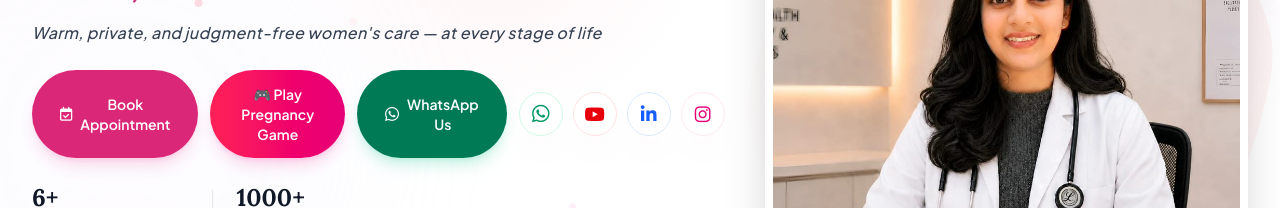
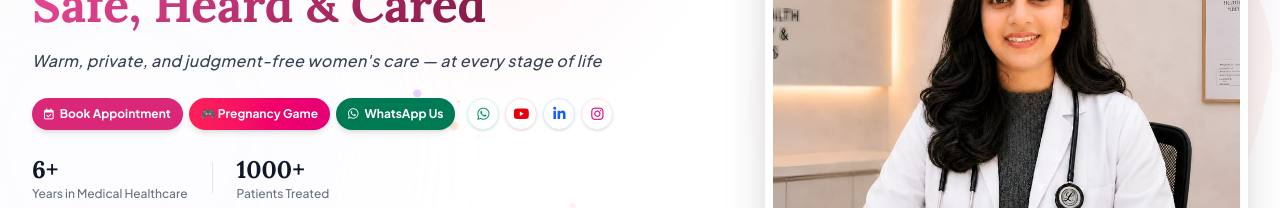
Before and after one commit to sbnimba/dr-vaibhavi-website, a Next.js app: page / in a window 1280 px wide. Shown: the part 328-536 px from the top of the page. Built offline with nearby package versions, Linux system fonts and the light colour scheme; no server answers.

Commit message:
Deploy: Make hero action buttons smaller and fit on a single row

```diff
--- a/src/app/page.tsx
+++ b/src/app/page.tsx
@@ -564,30 +564,30 @@ export default function Home() {
                         Warm, private, and judgment-free women's care — at every stage of life
                     </p>
 
-                    <div className="flex flex-col sm:flex-row gap-3 mt-4 w-full sm:w-auto">
-                        <div className="flex flex-col sm:flex-row gap-3 w-full sm:w-auto">
-                            <a href="#booking-form" className="bg-primary-600 text-white px-7 py-3 sm:py-3.5 rounded-full font-semibold text-xs sm:text-sm text-center hover:bg-primary-700 transition shadow-lg shadow-primary-500/20 flex items-center justify-center gap-2 w-full sm:w-auto">
-                                <i className="fa-regular fa-calendar-check"></i> Book Appointment
+                    <div className="flex flex-row flex-wrap lg:flex-nowrap items-center gap-2 mt-4 w-full">
+                        <div className="flex flex-row items-center gap-1.5 whitespace-nowrap">
+                            <a href="#booking-form" className="bg-primary-600 text-white px-3 py-2 rounded-full font-bold text-[10px] sm:text-xs text-center hover:bg-primary-700 transition shadow-md whitespace-nowrap flex items-center justify-center gap-1.5">
+                                <i className="fa-regular fa-calendar-check text-[11px]"></i> Book Appointment
                             </a>
-                            <Link href="/journey" className="bg-gradient-to-r from-rose-500 to-pink-600 text-white px-7 py-3 sm:py-3.5 rounded-full font-semibold text-xs sm:text-sm text-center hover:shadow-lg transition shadow-lg shadow-pink-500/20 flex items-center justify-center gap-2 w-full sm:w-auto">
-                                🎮 Play Pregnancy Game
+                            <Link href="/journey" className="bg-gradient-to-r from-rose-500 to-pink-600 text-white px-3 py-2 rounded-full font-bold text-[10px] sm:text-xs text-center hover:shadow-md transition shadow-md whitespace-nowrap flex items-center justify-center gap-1">
+                                🎮 Pregnancy Game
                             </Link>
-                            <a href="https://wa.me/919321880359?text=Hello%20Dr.%20Vaibhavi,%20I%20would%20like%20to%20inquire%20about%20an%20appointment." target="_blank" rel="noopener noreferrer" className="bg-emerald-700 hover:bg-emerald-800 text-white px-7 py-3 sm:py-3.5 rounded-full font-semibold text-xs sm:text-sm text-center transition shadow-lg shadow-emerald-500/20 flex items-center justify-center gap-2 w-full sm:w-auto">
-                                <i className="fa-brands fa-whatsapp text-base"></i> WhatsApp Us
+                            <a href="https://wa.me/919321880359?text=Hello%20Dr.%20Vaibhavi,%20I%20would%20like%20to%20inquire%20about%20an%20appointment." target="_blank" rel="noopener noreferrer" className="bg-emerald-700 hover:bg-emerald-800 text-white px-3 py-2 rounded-full font-bold text-[10px] sm:text-xs text-center transition shadow-md whitespace-nowrap flex items-center justify-center gap-1.5">
+                                <i className="fa-brands fa-whatsapp text-xs"></i> WhatsApp Us
                             </a>
                         </div>
-                        <div className="flex items-center justify-center sm:justify-start gap-2.5 pt-1 sm:pt-0">
-                            <a href="https://wa.me/919321880359?text=Hello%20Dr.%20Vaibhavi,%20I%20would%20like%20to%20inquire%20about%20an%20appointment." target="_blank" rel="noopener noreferrer" className="bg-white text-emerald-600 border border-emerald-100 w-11 h-11 rounded-full flex items-center justify-center hover:bg-emerald-50 transition shadow-premium" title="Chat on WhatsApp">
-                                <i className="fa-brands fa-whatsapp text-xl"></i>
+                        <div className="flex items-center gap-1.5 shrink-0 ml-1">
+                            <a href="https://wa.me/919321880359?text=Hello%20Dr.%20Vaibhavi,%20I%20would%20like%20to%20inquire%20about%20an%20appointment." target="_blank" rel="noopener noreferrer" className="bg-white text-emerald-600 border border-emerald-100 w-8 h-8 rounded-full flex items-center justify-center hover:bg-emerald-50 transition shadow-sm" title="Chat on WhatsApp">
+                                <i className="fa-brands fa-whatsapp text-sm"></i>
                             </a>
-                            <a href="https://www.youtube.com/@DrVaibhavicare" target="_blank" rel="noopener noreferrer" className="bg-white text-red-600 border border-red-100 w-11 h-11 rounded-full flex items-center justify-center hover:bg-red-50 transition shadow-premium" title="Watch YouTube">
-                                <i className="fa-brands fa-youtube text-lg"></i>
+                            <a href="https://www.youtube.com/@DrVaibhavicare" target="_blank" rel="noopener noreferrer" className="bg-white text-red-600 border border-red-100 w-8 h-8 rounded-full flex items-center justify-center hover:bg-red-50 transition shadow-sm" title="Watch YouTube">
+                                <i className="fa-brands fa-youtube text-sm"></i>
                             </a>
-                            <a href="https://www.linkedin.com/in/dr-vaibhavi-dhenge-712642359?utm_source=share_via&utm_content=profile&utm_medium=member_ios" target="_blank" rel="noopener noreferrer" className="bg-white text-blue-600 border border-blue-100 w-11 h-11 rounded-full flex items-center justify-center hover:bg-blue-50 transition shadow-premium" title="LinkedIn Profile">
-                                <i className="fa-brands fa-linkedin-in text-lg"></i>
+                            <a href="https://www.linkedin.com/in/dr-vaibhavi-dhenge-712642359?utm_source=share_via&utm_content=profile&utm_medium=member_ios" target="_blank" rel="noopener noreferrer" className="bg-white text-blue-600 border border-blue-100 w-8 h-8 rounded-full flex items-center justify-center hover:bg-blue-50 transition shadow-sm" title="LinkedIn Profile">
+                                <i className="fa-brands fa-linkedin-in text-sm"></i>
                             </a>
-                            <a href="https://www.instagram.com/drvaibhavicare?igsh=MTg4MTh3b2kya2VsMw%3D%3D&utm_source=qr" target="_blank" rel="noopener noreferrer" className="bg-white text-pink-600 border border-pink-100 w-11 h-11 rounded-full flex items-center justify-center hover:bg-pink-50 transition shadow-premium" title="Instagram Profile">
-                                <i className="fa-brands fa-instagram text-lg"></i>
+                            <a href="https://www.instagram.com/drvaibhavicare?igsh=MTg4MTh3b2kya2VsMw%3D%3D&utm_source=qr" target="_blank" rel="noopener noreferrer" className="bg-white text-pink-600 border border-pink-100 w-8 h-8 rounded-full flex items-center justify-center hover:bg-pink-50 transition shadow-sm" title="Instagram Profile">
+                                <i className="fa-brands fa-instagram text-sm"></i>
                             </a>
                         </div>
                     </div>
```
